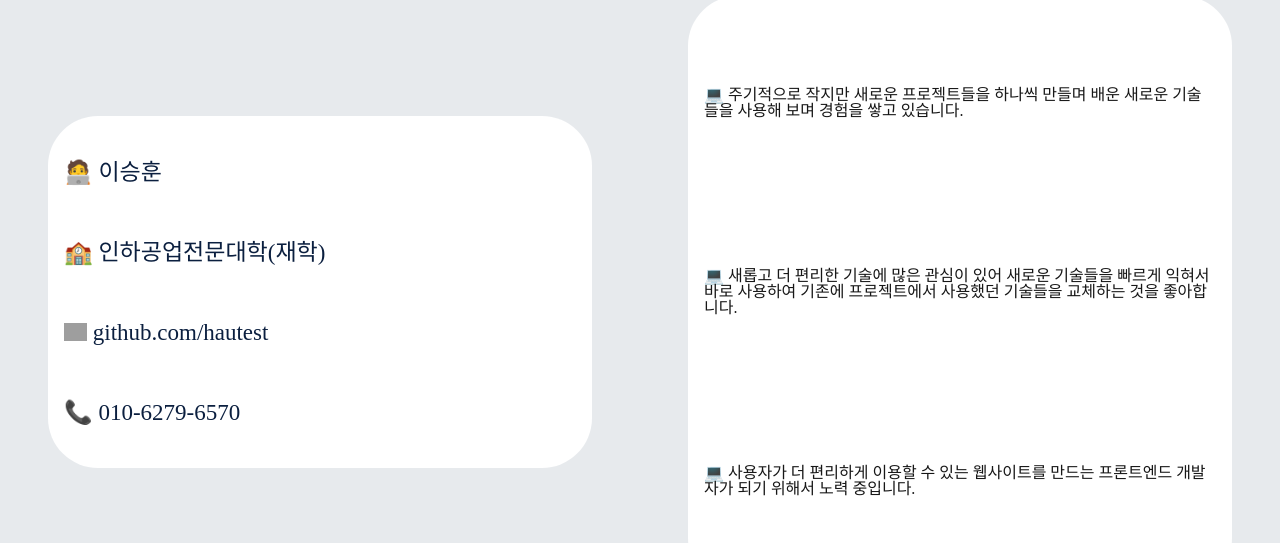
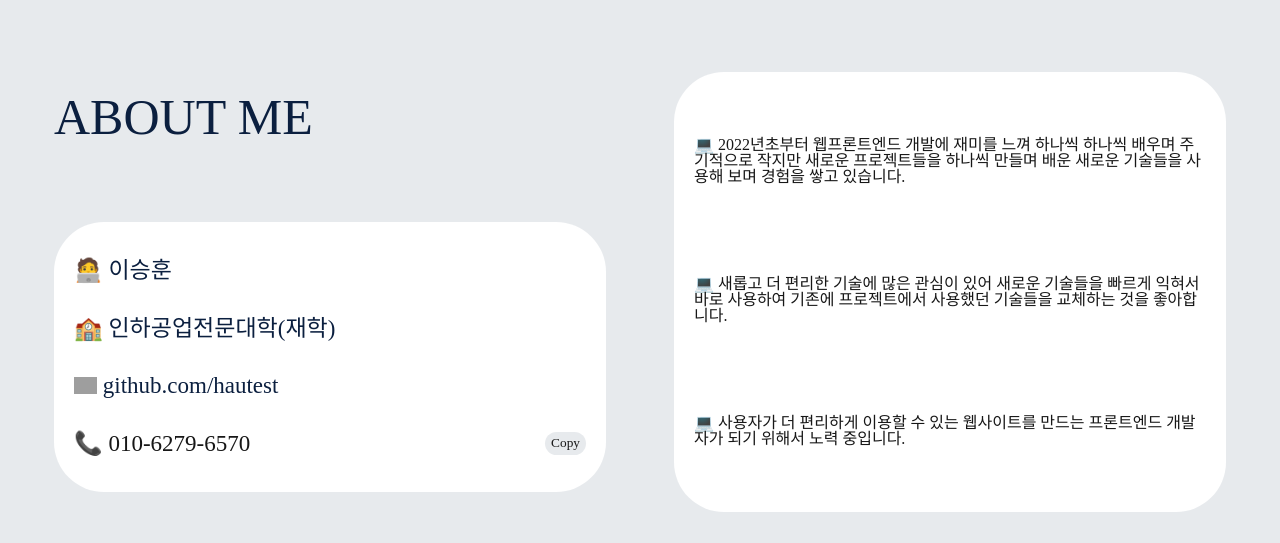
Before and after one commit to hautest/portfolio2, a React (Create React App) app: page / in a window 1280 px wide. Shown: the part 908-1451 px from the top of the page. Built offline with nearby package versions, Linux system fonts and the light colour scheme; grey boxes are pictures that could not be loaded; a web font is replaced by a local one.

Commit message:
feat:copy-button

```diff
--- a/package.json
+++ b/package.json
@@ -12,6 +12,7 @@
     "@types/react-dom": "^18.0.5",
     "animate.css": "^4.1.1",
     "react": "^18.1.0",
+    "react-copy-to-clipboard": "^5.1.0",
     "react-dom": "^18.1.0",
     "react-scripts": "5.0.1",
     "react-scroll": "^1.8.7",
@@ -46,6 +47,7 @@
     ]
   },
   "devDependencies": {
+    "@types/react-copy-to-clipboard": "^5.0.2",
     "@types/react-scroll": "^1.8.3",
     "@types/styled-components": "^5.1.25"
   }
--- a/src/pages/AboutMe.tsx
+++ b/src/pages/AboutMe.tsx
@@ -1,20 +1,28 @@
-import { ReactNode } from "react";
-import styled from "styled-components";
+import { ReactNode, useState } from "react";
+import styled, { css } from "styled-components";
+import { CopyToClipboard } from "react-copy-to-clipboard";
 
 import {
   flexColumn,
   flexAlignCenter,
   flexColumnAlignCenter,
 } from "../styles/common";
-
 interface StyledAboutMeProps {
   children: ReactNode;
   id: string;
 }
 
 export function AboutMe() {
+  const phoneNum = "01062796570";
+  const [copyState, setCopyState] = useState("Copy");
+  const handleOnCopy = () => {
+    setCopyState("Copied");
+  };
+
   return (
     <StyledAboutMe id="AboutMe">
+      <BusinessCardAondAboutMeTextBox>
+        <AboutMeText>ABOUT ME</AboutMeText>
         <BusinessCard>
           <BusinessCardContent>🧑‍💻 이승훈</BusinessCardContent>
           <BusinessCardContent>🏫 인하공업전문대학(재학)</BusinessCardContent>
@@ -27,11 +35,20 @@ export function AboutMe() {
               &nbsp;github.com/hautest
             </Link>
           </BusinessCardContent>
-        <BusinessCardContent>📞 010-6279-6570</BusinessCardContent>
+          <BusinessCardContent>
+            <NumberBox>
+              📞 010-6279-6570
+              <CopyToClipboard text={phoneNum} onCopy={handleOnCopy}>
+                <CopyButton>{copyState}</CopyButton>
+              </CopyToClipboard>
+            </NumberBox>
+          </BusinessCardContent>
         </BusinessCard>
+      </BusinessCardAondAboutMeTextBox>
       <IntroduceBox>
         <Introduce>
-          💻 주기적으로 작지만 새로운 프로젝트들을 하나씩 만들며 배운 새로운
+          💻 2022년초부터 웹프론트엔드 개발에 재미를 느껴 하나씩 하나씩 배우며
+          주기적으로 작지만 새로운 프로젝트들을 하나씩 만들며 배운 새로운
           기술들을 사용해 보며 경험을 쌓고 있습니다.
         </Introduce>
         <Introduce>
@@ -63,14 +80,11 @@ const StyledAboutMe = styled.div<StyledAboutMeProps>`
 const BusinessCard = styled.div`
   background-color: ${({ theme }) => theme.colors.white};
   padding: ${({ theme }) => theme.spacing.md};
-  width: 40%;
-  height: 40%;
+  width: 100%;
+  height: 100%;
   border-radius: 50px;
   ${flexColumn}
   justify-content: space-around;
-  @media screen and (max-width: 740px) {
-    width: 80%;
-  }
 `;
 
 const BusinessCardContent = styled.article`
@@ -85,14 +99,16 @@ const Introduce = styled.article`
 `;
 
 const IntroduceBox = styled.div`
-  padding: ${({ theme }) => theme.spacing.md};
+  ${({ theme: { spacing, colors } }) => css`
+    padding: ${spacing.md};
+    background-color: ${colors.white};
+  `}
   width: 40%;
-  height: 70%;
+  height: 50%;
   border-radius: 50px;
   display: flex;
   flex-direction: column;
   justify-content: space-around;
-  background-color: ${({ theme }) => theme.colors.white};
   @media screen and (max-width: 740px) {
     width: 80%;
   }
@@ -107,3 +123,43 @@ const Link = styled.a`
   word-break: break-all;
   color: ${({ theme }) => theme.colors.night1};
 `;
+
+const NumberBox = styled.div`
+  color: ${({ theme }) => theme.colors.black};
+  width: 100%;
+  display: flex;
+  justify-content: space-between;
+`;
+
+const CopyButton = styled.button`
+  ${({ theme: { colors } }) => css`
+    background-color: ${colors.gray};
+    color: ${colors.black};
+  `}
+  border: 0;
+  cursor: pointer;
+  border-radius: 50px;
+`;
+
+const BusinessCardAondAboutMeTextBox = styled.div`
+  ${flexColumn}
+  justify-content: space-around;
+  gap: 20%;
+  width: 40%;
+  height: 50%;
+  @media screen and (max-width: 740px) {
+    width: 80%;
+    align-items: center;
+    padding-top: 8vh;
+    gap: ${({ theme }) => theme.spacing.sm};
+  }
+`;
+
+const AboutMeText = styled.div`
+  color: ${({ theme }) => theme.colors.night1};
+  font-size: 50px;
+  width: 100%;
+  @media screen and (max-width: 1000px) {
+    font-size: 50px;
+  }
+`;
--- a/src/styles/theme.ts
+++ b/src/styles/theme.ts
@@ -10,7 +10,7 @@ const colors = {
 
 const spacing = {
   lg: "32px",
-  md: "16px",
+  md: "20px",
   sm: "8px",
 };
 
```
Also changed, not shown: 1 other file (tests, documents, lock files or other folders). Lines whose indentation alone changed are shown as unchanged.
